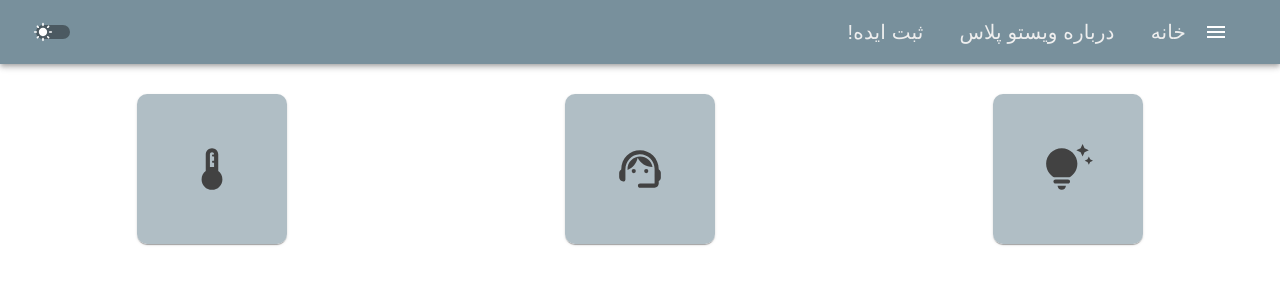
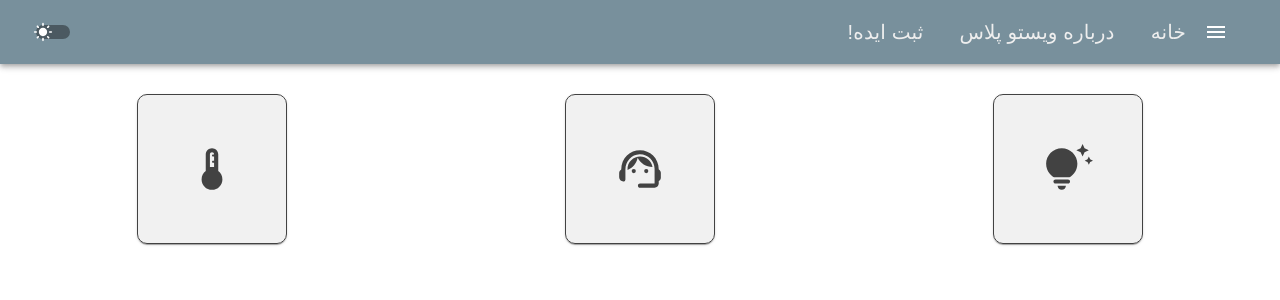
Before and after one commit to kamrankamrani/vistoplus, a React (Vite) app: page / in a window 1280 px wide. Shown: the top 300 px of the page. Built offline with nearby package versions, Linux system fonts and the light colour scheme; a small style sheet from the web is missing.

Commit message:
refactor some css fix scrollbar issue. TODO: nothing in my mind

```diff
--- a/src/Components/BottomBar.tsx
+++ b/src/Components/BottomBar.tsx
@@ -1,12 +1,12 @@
 import { Grid, IconButton } from "@mui/material";
 import "../Styles/BottomBar/bottom-bar.css";
 import ArrowBackIcon from "@mui/icons-material/ArrowBack";
-import { useContext, useEffect, useState } from "react";
-import DarkModeContext from "./DarkModeContext";
+import { useEffect, useState } from "react";
 import { useLocation, useNavigate } from "react-router-dom";
+import { useAppSelector } from "./reduxHooks";
 
 export default function BottomBar() {
-  const [theme] = useContext(DarkModeContext);
+  const theme = useAppSelector((state) => state.darkMode.value);
   const [renderBackButton, setRenderBackButton] = useState(false);
   const currentLocation = useLocation();
   const navigate = useNavigate();
--- a/src/Components/Home.tsx
+++ b/src/Components/Home.tsx
@@ -32,7 +32,7 @@ export default function Home() {
         <Grid item xs={6} sm={4} className="item-container">
           <Paper
             onClick={() => handleItemClick("uselessitem")}
-            className="paper"
+            className={"paper " + (theme === "dark" ? "dark-home-paper " : "")}
           >
             <Grid
               className={
@@ -62,7 +62,7 @@ export default function Home() {
         <Grid item xs={6} sm={4} className="item-container">
           <Paper
             onClick={() => handleItemClick("onlineconsult")}
-            className="paper"
+            className={"paper " + (theme === "dark" ? "dark-home-paper " : "")}
           >
             <Grid
               className={
@@ -90,7 +90,10 @@ export default function Home() {
           )}
         </Grid>
         <Grid item xs={6} sm={4} className="item-container">
-          <Paper onClick={() => handleItemClick("weather")} className="paper">
+          <Paper
+            onClick={() => handleItemClick("weather")}
+            className={"paper " + (theme === "dark" ? "dark-home-paper " : "")}
+          >
             <Grid
               className={
                 "weather " + (theme === "dark" ? "dark-item-container" : "")
--- a/src/Components/OnlineConsult.tsx
+++ b/src/Components/OnlineConsult.tsx
@@ -9,7 +9,7 @@ import {
 import ArrowBackIcon from "@mui/icons-material/ArrowBack";
 import InfoDialog from "./InfoDialog";
 import "../Styles/OnlineConsult/online-consult.css";
-import { Fragment, useContext, useEffect, useRef, useState } from "react";
+import { Fragment, useEffect, useState } from "react";
 import DotsProgress from "./PrivateComponents/OnlineConsult/DotsProgress";
 import FormState, {
   OnlineConsultFromDateType,
@@ -18,7 +18,7 @@ import ResponseOnlineConsultForm, {
   returnResultData,
 } from "./PrivateComponents/OnlineConsult/ResonseForm";
 import ConsultResult from "./PrivateComponents/OnlineConsult/ConsultResult";
-import DarkModeContext from "./DarkModeContext";
+import { useAppSelector } from "./reduxHooks";
 const MAX_FROM_STEP = 4; //start from zero
 
 export default function OnlineConsult() {
@@ -26,8 +26,7 @@ export default function OnlineConsult() {
   const [formData, setFormData] = useState({} as OnlineConsultFromDateType);
   const [hideResult, setHideResult] = useState(true);
   const [formResult, setFromResult] = useState({} as returnResultData);
-  const [theme] = useContext(DarkModeContext);
-
+  const theme = useAppSelector((state) => state.darkMode.value);
   const handleOpenDialog = () => {
     setOpenDialog(true);
   };
--- a/src/Components/PrivateComponents/weather/Chart.tsx
+++ b/src/Components/PrivateComponents/weather/Chart.tsx
@@ -31,6 +31,7 @@ export default function Chart() {
   const [minTempPixels, setMinTempPixels] = useState([] as number[]);
   const foreCastData: DailyForecastCustomizedResponse[] | undefined =
     useAppSelector((state) => state.weatherSlice.dailyForecast);
+  const theme = useAppSelector((state) => state.darkMode.value);
 
   useEffect(() => {
     if (foreCastData) {
@@ -116,7 +117,11 @@ export default function Chart() {
             ? foreCastData.map((val, index) => {
                 return (
                   <Grid key={index} item className="single-icon-wrapper">
-                    <NightlightRoundedIcon className="moon" />
+                    <NightlightRoundedIcon
+                      className={
+                        "moon " + (theme === "dark" ? "dark-moon" : "")
+                      }
+                    />
                   </Grid>
                 );
               })
@@ -131,7 +136,13 @@ export default function Chart() {
                 // console.log("date is ", val.datetime);
                 return (
                   <Grid key={index} item className="single-icon-wrapper">
-                    <Typography className="date-text" variant="caption">
+                    <Typography
+                      className={
+                        "date-text " +
+                        (theme === "dark" ? "dark-date-text" : "")
+                      }
+                      variant="caption"
+                    >
                       {NumToPersian(`${d_}:00`)}
                     </Typography>
                   </Grid>
--- a/src/Components/PrivateComponents/weather/CityMenu.tsx
+++ b/src/Components/PrivateComponents/weather/CityMenu.tsx
@@ -27,10 +27,7 @@ export default function CityMenu() {
       }
       onClose={(e: React.MouseEvent<HTMLElement>) => handleCloseCityMenu(e)}
     >
-      <MenuItem>City</MenuItem>
-      <MenuItem>City</MenuItem>
-      <MenuItem>City</MenuItem>
-      <MenuItem>City</MenuItem>
+      <MenuItem>Tehran</MenuItem>
     </Menu>
   );
 }
--- a/src/Components/UseLessFacts.tsx
+++ b/src/Components/UseLessFacts.tsx
@@ -1,9 +1,8 @@
 import { Button, Grid, Paper, Tooltip, Typography } from "@mui/material";
 import "../Styles/UselessFacts/uselessFactsStyles.css";
-import { useContext, useEffect, useState } from "react";
+import { useEffect, useState } from "react";
 import ShareIcon from "@mui/icons-material/Share";
 import LinkIcon from "@mui/icons-material/Link";
-import DarkModeContext from "./DarkModeContext";
 import LoadingComponent from "./LoadingComponent";
 import LangSelect from "./LangSelect";
 import { setEnglishFact, setPersianValue } from "./featuers/uselessFactSlice";
@@ -19,7 +18,7 @@ export default function UseLessFacts() {
   const EnFact = useAppSelector((state) => state.uselessFact.englishFact);
   const DefaultLightIconColor = "#f1f1f1";
   const [lang, setLang] = useState("fa");
-  const [theme] = useContext(DarkModeContext);
+  const theme = useAppSelector((state) => state.darkMode.value);
   const dispatch = useAppDispatch();
   const EngFactFromQuery = useGetRandomFactQuery(undefined, {
     skip: enFactskip,
--- a/src/Components/Weather.tsx
+++ b/src/Components/Weather.tsx
@@ -2,7 +2,6 @@ import { Button, Grid, Paper, Typography } from "@mui/material";
 import SettingsOutlinedIcon from "@mui/icons-material/SettingsOutlined";
 import "../Styles/Weather/weather.css";
 import { useEffect, useState } from "react";
-import { DailyForeCastResponse } from "../Services/Types";
 import Chart from "./PrivateComponents/weather/Chart";
 import CityMenu from "./PrivateComponents/weather/CityMenu";
 import { useAppDispatch, useAppSelector } from "./reduxHooks";
@@ -27,12 +26,15 @@ export default function Weather() {
   const LAT = useAppSelector((state) => state.weatherSlice.lat);
   const LON = useAppSelector((state) => state.weatherSlice.lon);
   const City = useAppSelector((state) => state.weatherSlice.city);
+  const theme = useAppSelector((state) => state.darkMode.value);
+
   const weatherConditionClass = useAppSelector(
     (state) => state.weatherSlice.weatherConditionClass
   ); //sunny cloudy rainy clear snow
   const currentWeather = useAppSelector(
     (state) => state.weatherSlice.currentWeather
   );
+
   const dispatch = useAppDispatch();
   const [getGeoCodeSkip, setGetGeoCodeSkip] = useState(true);
   const [currentWeatherSkip, setCurrentWeatherSkip] = useState(false);
@@ -40,6 +42,7 @@ export default function Weather() {
   const getGeoCodeData = useGetGeoCodeQuery(City, {
     skip: getGeoCodeSkip,
   });
+
   const getCurrentWeatherData = useGetCurrentWeatherQuery(
     {
       lat: LAT,
@@ -159,7 +162,11 @@ export default function Weather() {
           </Paper>
         </Grid>
         <Grid item xs={12} md={8} className="weather-paper-container">
-          <Paper className="weather-paper">
+          <Paper
+            className={
+              "weather-paper " + (theme === "dark" ? "dark-weather-paper " : "")
+            }
+          >
             {!getDailyForecastData.isSuccess ? (
               <LoadingSpinner isShowText={true} />
             ) : null}
--- a/src/Styles/App/appStyles.css
+++ b/src/Styles/App/appStyles.css
@@ -2,8 +2,16 @@
   display: flex;
   justify-content: center;
   height: calc(100vh - 64px);
-  overflow-y: hidden;
+  overflow-y: scroll;
   padding-top: 20px;
+  scrollbar-width: none; /* Firefox */
+  -ms-overflow-style: none;
+}
+
+.main-container::-webkit-scrollbar {
+  display: none;
+  width: 0;
+  height: 0;
 }
 .main-container-mobile {
   height: calc(100vh - 56px);
--- a/src/Styles/BottomBar/bottom-bar.css
+++ b/src/Styles/BottomBar/bottom-bar.css
@@ -15,8 +15,8 @@
 }
 
 .back-button-dark {
-  background-color: #bb86fc;
-  color: #f1f1f1;
+  background-color: #e3e3e3;
+  color: #212121;
 }
 
 .back-button-dark:hover {
--- a/src/Styles/Chart/chart.css
+++ b/src/Styles/Chart/chart.css
@@ -18,6 +18,10 @@
 .moon {
   color: #8a8582;
   transform: rotate(-45deg);
+}
+
+.dark-moon {
+  color: #eeeeee;
 }
 
 .chart-wrapper {
@@ -77,3 +81,7 @@
   font-weight: bold;
   color: #353535;
 }
+
+.dark-date-text {
+  color: #eeeeee;
+}
--- a/src/Styles/Home/home.css
+++ b/src/Styles/Home/home.css
@@ -45,17 +45,18 @@
   border-radius: 10px;
   width: 150px;
   height: 150px;
-  background-color: #b0bec5;
+  background-color: #f1f1f1;
+  border: solid 1px #424242;
   display: flex;
   justify-content: center;
   align-items: center;
   transition: background-size 0.2s ease;
 }
-.paper:hover .useless-facts {
+.paper:hover :not(h5) {
   -webkit-filter: blur(4px);
   filter: blur(4px);
 }
-.paper:hover .online-consultant {
+/* .paper:hover .online-consultant {
   -webkit-filter: blur(4px);
   filter: blur(4px);
   background-size: 100%;
@@ -63,12 +64,12 @@
 .paper:hover .weather {
   -webkit-filter: blur(4px);
   filter: blur(4px);
-}
+} */
 .paper > h5 {
   position: absolute;
-  top: 40%;
+  top: 70%;
   display: none;
-  color: #ffffff;
+  color: #424242;
   font-size: 18px;
   font-weight: bold;
   z-index: 9999999;
@@ -106,21 +107,29 @@
   display: flex;
   justify-content: center;
   align-items: center;
-  background-color: #b0bec5;
+  /* background-color: #b0bec5; */
+  background-color: #f1f1f1;
+  border: solid 1px #424242;
   transition: background-size 0.2s ease;
 }
 .weather {
   border-radius: 10px;
   width: 150px;
   height: 150px;
-  background-color: #b0bec5;
+  /* background-color: #b0bec5; */
+  background-color: #f1f1f1;
+  border: solid 1px #424242;
   display: flex;
   justify-content: center;
   align-items: center;
   transition: background-size 0.2s ease;
 }
+.dark-home-paper {
+  border: solid 5px #eeeeee;
+}
 .dark-item-container {
-  background-color: #bb86fc;
+  background-color: #686565;
+  border: none;
 }
 .light-icon {
   color: #424242;
--- a/src/Styles/Weather/weather.css
+++ b/src/Styles/Weather/weather.css
@@ -130,3 +130,10 @@
     rgba(33, 33, 33, 1) 90%
   );
 }
+
+.dark-weather-paper {
+  background: #43c6ac;
+  background: -webkit-linear-gradient(to right, #191654, #43c6ac);
+  background: linear-gradient(to right, #191654, #43c6ac);
+  box-shadow: rgba(248, 248, 248, 0.35) 0px 0px 15px;
+}
```
